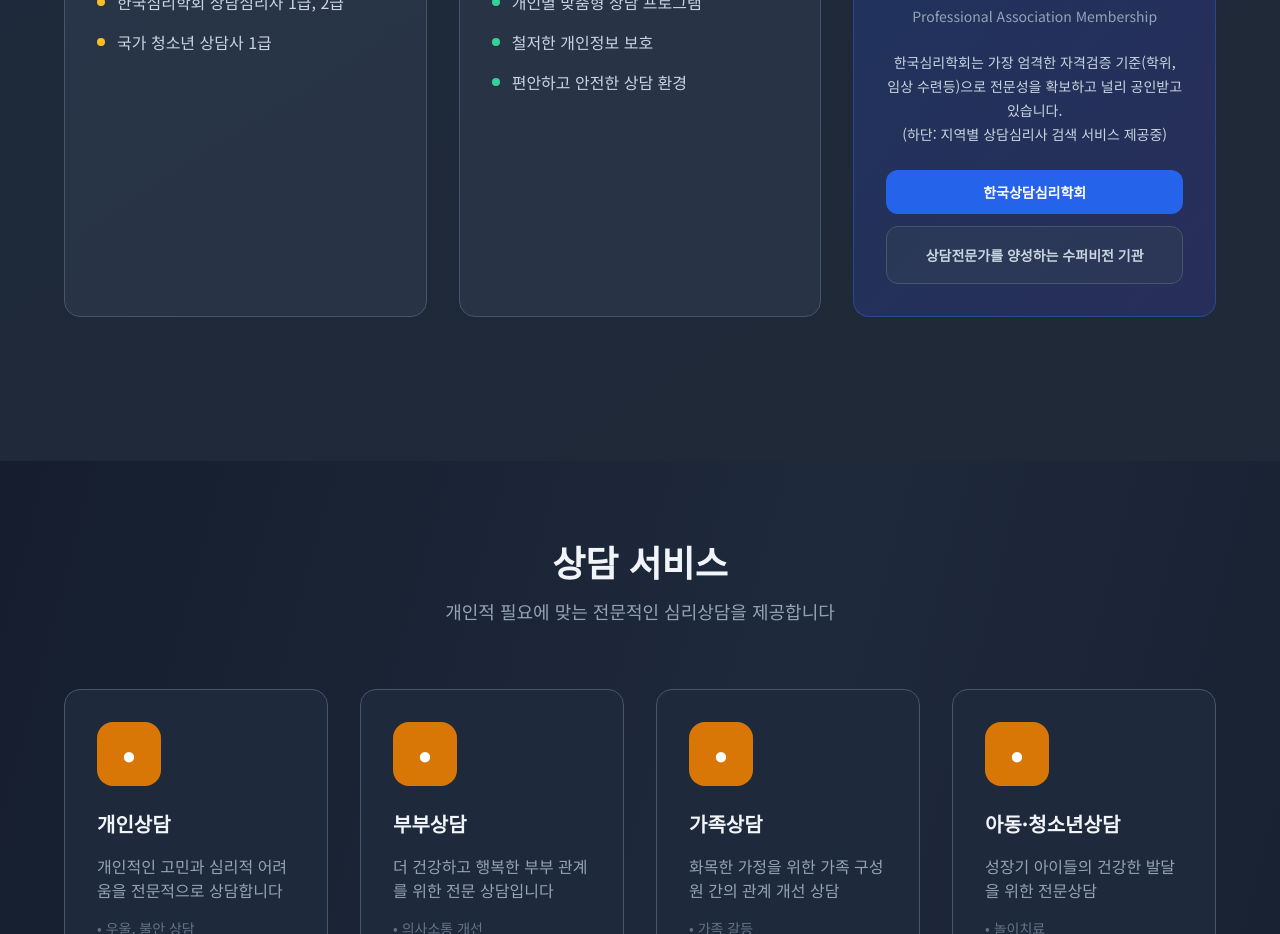
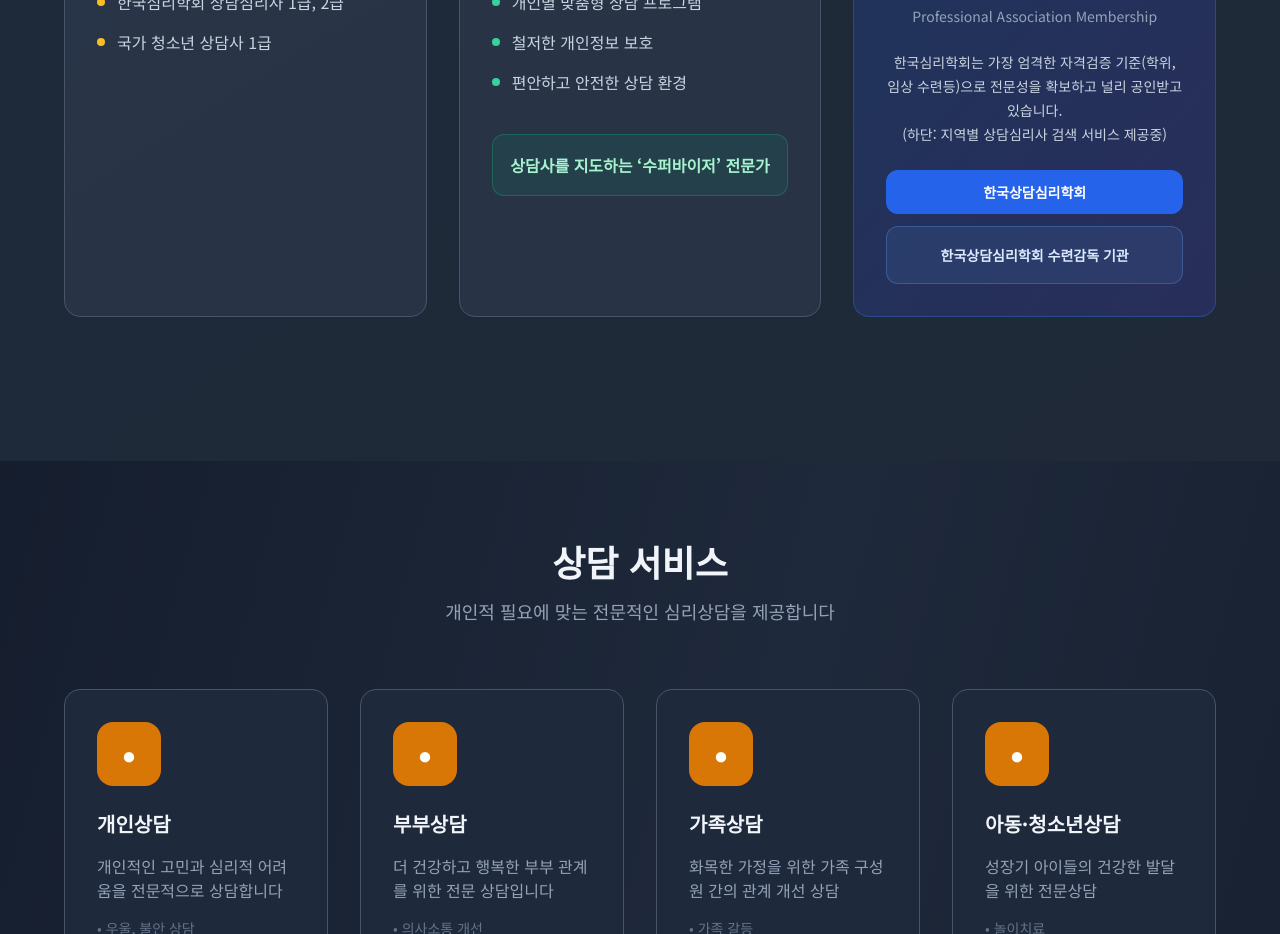
Before and after one commit to hahakeke-ed/new-dream-web, a Next.js app: page / in a window 1280 px wide. Shown: the part 1240-2174 px from the top of the page. Built offline with nearby package versions, Linux system fonts and the light colour scheme; no server answers.

Commit message:
Add files via upload

```diff
--- a/app/page.tsx
+++ b/app/page.tsx
@@ -90,6 +90,11 @@ export default async function Home() {
                   <span className="text-slate-300">편안하고 안전한 상담 환경</span>
                 </div>
               </div>
+              <div className="mt-10 rounded-xl border border-emerald-500/30 bg-emerald-500/10 p-4">
+                <p className="text-center text-base font-bold leading-7 text-emerald-200">
+                  상담사를 지도하는 ‘수퍼바이저’ 전문가
+                </p>
+              </div>
             </div>
 
             <div className="rounded-2xl border border-blue-500/30 bg-gradient-to-br from-blue-600/20 to-indigo-600/20 p-8">
@@ -118,8 +123,8 @@ export default async function Home() {
                 >
                   한국상담심리학회
                 </a>
-                <div className="rounded-xl border border-slate-600 bg-slate-700/50 p-4 text-center text-sm font-bold leading-6 text-slate-300">
-                  상담전문가를 양성하는 수퍼비전 기관
+                <div className="rounded-xl border border-blue-400/30 bg-blue-400/10 p-4 text-center text-sm font-bold leading-6 text-blue-100">
+                  한국상담심리학회 수련감독 기관
                 </div>
               </div>
             </div>
```
